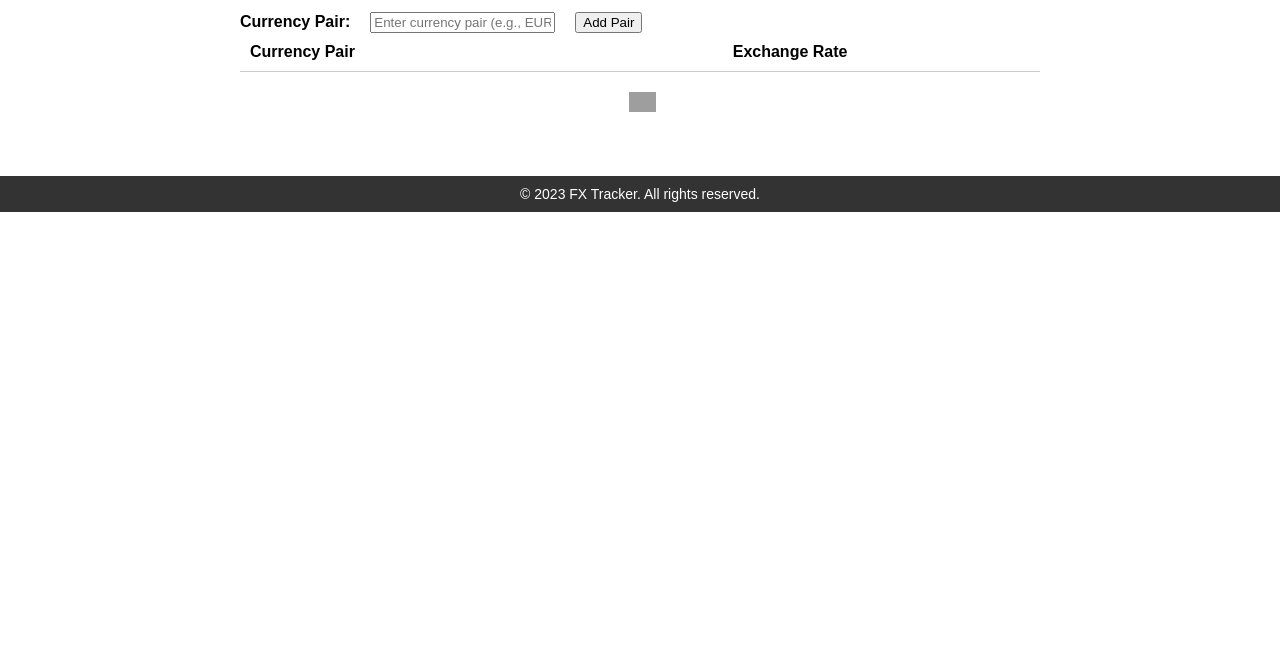
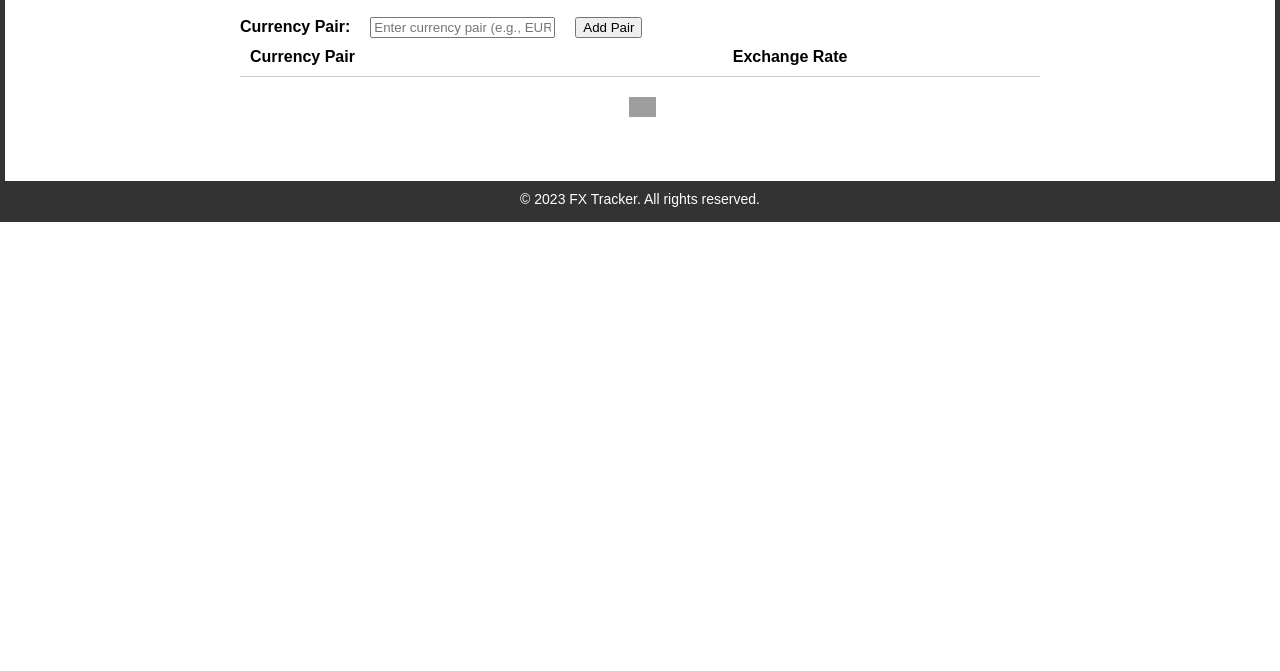
Before and after one commit to chino702/frontend-final-project, a website: page index.html in a window 1280 px wide. Shown: the part 129-800 px from the top of the page. Drawn offline with Linux system fonts and the light colour scheme; no server answers; grey boxes are pictures that could not be loaded.

Commit message:
added a border to the body of my page via css code

```diff
--- a/styles.css
+++ b/styles.css
@@ -2,6 +2,7 @@ body {
   font-family: Arial, sans-serif;
   margin: 0;
   padding: 0;
+  border: 5px solid #333;
 }
 
 .wrapper {
```
